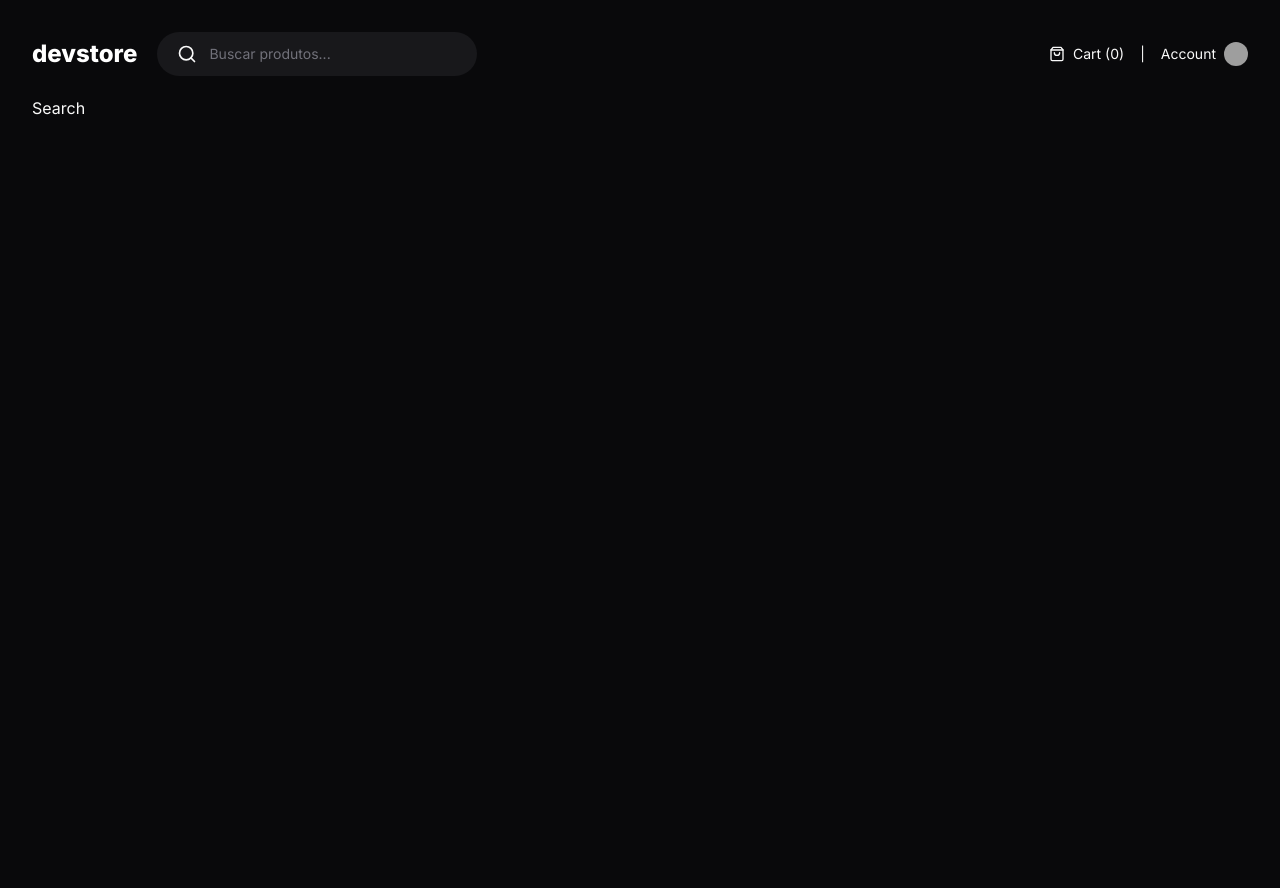
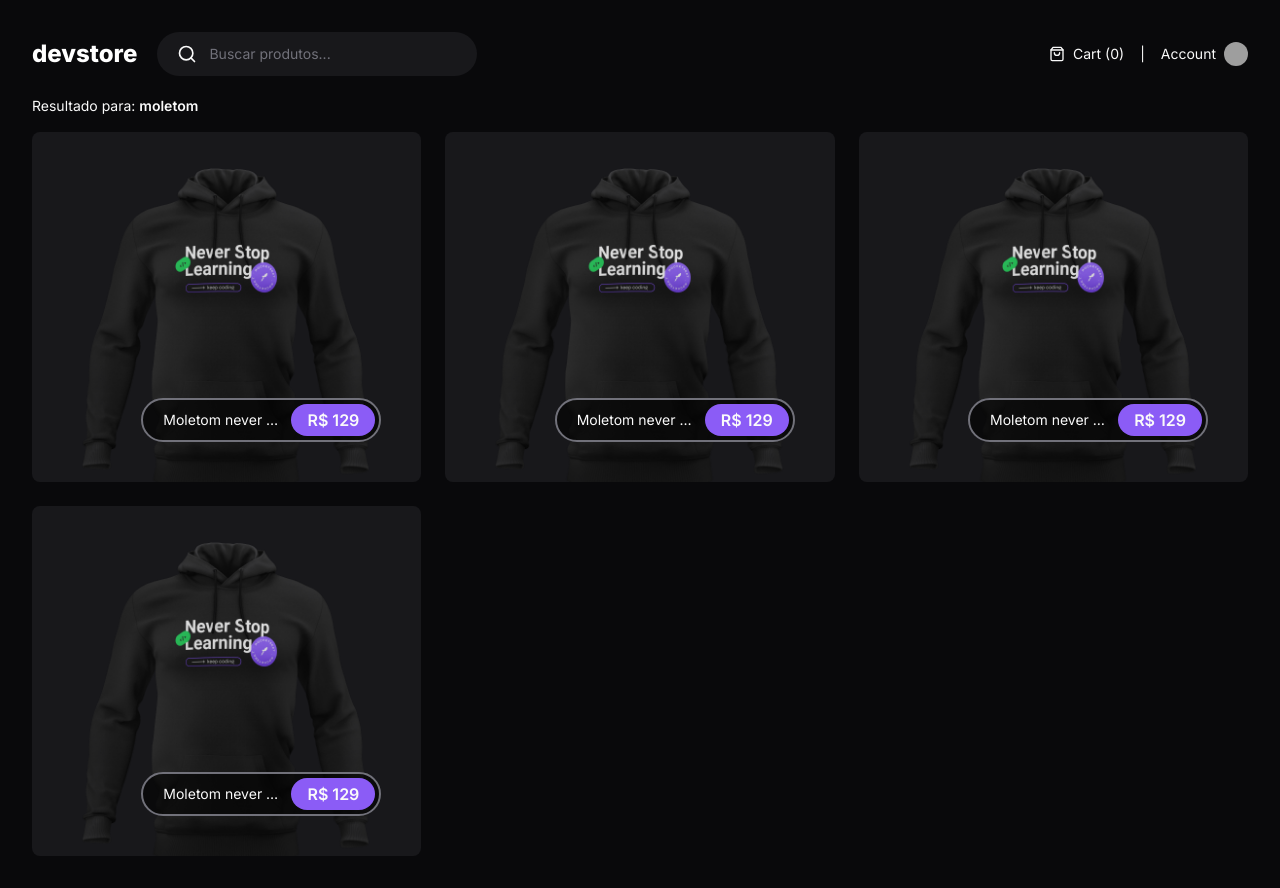
Before and after one commit to eualbino/devstore, a Next.js app: page /search in a window 1280 px wide. Before the commit the page ends 800 px from the top, so only its background shows below. Built offline with nearby package versions, Linux system fonts and the light colour scheme; grey boxes are pictures that could not be loaded.

Commit message:
Search Form and ParamsQuery

```diff
--- a/src/app/(store)/search/page.tsx
+++ b/src/app/(store)/search/page.tsx
@@ -1,4 +1,122 @@
+import Image from "next/image";
+import Link from "next/link";
+
 export default async function Search() {
-	await new Promise((resolve) => setTimeout(resolve, 2000));
-	return (<h1>Search</h1>);
+	return (
+		<div className="flex flex-col gap-4">
+			<p className="text-sm">
+				Resultado para: <span className="font-semibold">moletom</span>
+			</p>
+			<div className="grid grid-cols-3 gap-6">
+				<Link
+					href={"/product/moletom-never-stop-learning"}
+					className="group relative rounded-lg bg-zinc-900 overflow-hidden flex justify-center items-start max-h-[350px]"
+				>
+					<Image
+						src="/moletom-never-stop-learning.png"
+						className="group-hover:scale-105 transition-transform duration-500 relative"
+						width={480}
+						height={480}
+						quality={100}
+						alt=""
+					/>
+
+					<div className="absolute bottom-10 right-10 h-11 flex items-center gap-2 max-w-[240px] rounded-full border-2 border-zinc-500 bg-black/60 p-1 pl-5">
+						<span className="text-sm truncate">
+							Moletom never stop learning
+						</span>
+						<span className="flex h-full items-center justify-center rounded-full bg-violet-500 px-4 font-semibold">
+							{Number(129).toLocaleString("pt-br", {
+								style: "currency",
+								currency: "BRL",
+								minimumFractionDigits: 0,
+								maximumFractionDigits: 0,
+							})}
+						</span>
+					</div>
+				</Link>
+				<Link
+					href={"/product/moletom-never-stop-learning"}
+					className="group relative rounded-lg bg-zinc-900 overflow-hidden flex justify-center items-start max-h-[350px]"
+				>
+					<Image
+						src="/moletom-never-stop-learning.png"
+						className="group-hover:scale-105 transition-transform duration-500 relative"
+						width={480}
+						height={480}
+						quality={100}
+						alt=""
+					/>
+
+					<div className="absolute bottom-10 right-10 h-11 flex items-center gap-2 max-w-[240px] rounded-full border-2 border-zinc-500 bg-black/60 p-1 pl-5">
+						<span className="text-sm truncate">
+							Moletom never stop learning
+						</span>
+						<span className="flex h-full items-center justify-center rounded-full bg-violet-500 px-4 font-semibold">
+							{Number(129).toLocaleString("pt-br", {
+								style: "currency",
+								currency: "BRL",
+								minimumFractionDigits: 0,
+								maximumFractionDigits: 0,
+							})}
+						</span>
+					</div>
+				</Link>
+				<Link
+					href={"/product/moletom-never-stop-learning"}
+					className="group relative rounded-lg bg-zinc-900 overflow-hidden flex justify-center items-start max-h-[350px]"
+				>
+					<Image
+						src="/moletom-never-stop-learning.png"
+						className="group-hover:scale-105 transition-transform duration-500 relative"
+						width={480}
+						height={480}
+						quality={100}
+						alt=""
+					/>
+
+					<div className="absolute bottom-10 right-10 h-11 flex items-center gap-2 max-w-[240px] rounded-full border-2 border-zinc-500 bg-black/60 p-1 pl-5">
+						<span className="text-sm truncate">
+							Moletom never stop learning
+						</span>
+						<span className="flex h-full items-center justify-center rounded-full bg-violet-500 px-4 font-semibold">
+							{Number(129).toLocaleString("pt-br", {
+								style: "currency",
+								currency: "BRL",
+								minimumFractionDigits: 0,
+								maximumFractionDigits: 0,
+							})}
+						</span>
+					</div>
+				</Link>
+				<Link
+					href={"/product/moletom-never-stop-learning"}
+					className="group relative rounded-lg bg-zinc-900 overflow-hidden flex justify-center items-start max-h-[350px]"
+				>
+					<Image
+						src="/moletom-never-stop-learning.png"
+						className="group-hover:scale-105 transition-transform duration-500 relative"
+						width={480}
+						height={480}
+						quality={100}
+						alt=""
+					/>
+
+					<div className="absolute bottom-10 right-10 h-11 flex items-center gap-2 max-w-[240px] rounded-full border-2 border-zinc-500 bg-black/60 p-1 pl-5">
+						<span className="text-sm truncate">
+							Moletom never stop learning
+						</span>
+						<span className="flex h-full items-center justify-center rounded-full bg-violet-500 px-4 font-semibold">
+							{Number(129).toLocaleString("pt-br", {
+								style: "currency",
+								currency: "BRL",
+								minimumFractionDigits: 0,
+								maximumFractionDigits: 0,
+							})}
+						</span>
+					</div>
+				</Link>
+			</div>
+		</div>
+	);
 }
--- /dev/null
+++ b/src/app/api/products/search/route.tsx
@@ -0,0 +1,18 @@
+import { z } from "zod";
+import type { NextRequest } from 'next/server'
+import data from "../data.json";
+
+export async function GET(
+	request: NextRequest,
+) {
+	await new Promise((resolve) => setTimeout(resolve, 1000));
+  const { searchParams } = request.nextUrl
+
+	const query = z.string().parse(searchParams.get('q'));
+
+  const products = data.products.filter(product => {
+    return product.title.toLocaleLowerCase().includes(query.toLocaleLowerCase())
+  })
+
+	return Response.json(products);
+}
--- a/src/components/header.tsx
+++ b/src/components/header.tsx
@@ -2,6 +2,7 @@
 import { Search, ShoppingBag } from "lucide-react";
 import Image from "next/image";
 import { CartWidget } from "./card-widget";
+import { SearchForm } from "./search-form";
 
 export function Header() {
 	return (
@@ -10,13 +11,7 @@
 				<Link href="/" className="text-2xl font-extrabold text-white">
 					devstore
 				</Link>
-				<form className="flex w-[320px] items-center gap-3 rounded-full bg-zinc-900 px-5 py-3 ring-zinc-300">
-					<Search className="w-5 h-5" />
-					<input
-						placeholder="Buscar produtos..."
-						className="flex-1 bg-transparent text-sm outline-none placeholder:text-zinc-500"
-					/>
-				</form>
+				<SearchForm/>
 			</div>
 			<div className="flex items-center gap-4">
 
--- /dev/null
+++ b/src/components/search-form.tsx
@@ -0,0 +1,35 @@
+"use client";
+import { Search } from "lucide-react";
+import { useRouter, useSearchParams } from "next/navigation";
+import { FormEvent } from "react";
+
+export function SearchForm() {
+	const router = useRouter();
+  const searchParams = useSearchParams()
+  const query = searchParams.get('q')
+	function handleSearch(event: FormEvent<HTMLFormElement>) {
+		event.preventDefault();
+		const formData = new FormData(event.currentTarget);
+		const data = Object.fromEntries(formData);
+		const query = data.q;
+		if (!query) {
+			return null;
+		}
+		router.push(`/search?q=${query}`);
+	}
+
+	return (
+		<form
+    onSubmit={handleSearch}
+    className="flex w-[320px] items-center gap-3 rounded-full bg-zinc-900 px-5 py-3 ring-zinc-300">
+			<Search className="w-5 h-5" />
+			<input
+				name="q"
+        defaultValue={query ?? ''}
+				placeholder="Buscar produtos..."
+				className="flex-1 bg-transparent text-sm outline-none placeholder:text-zinc-500"
+				required
+			/>
+		</form>
+	);
+}
```
